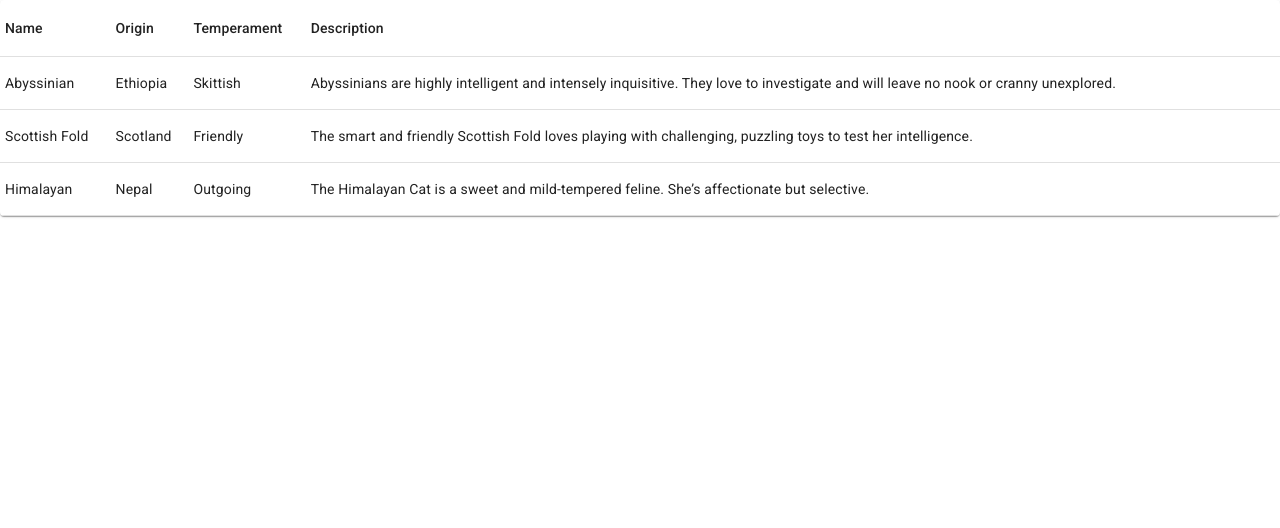
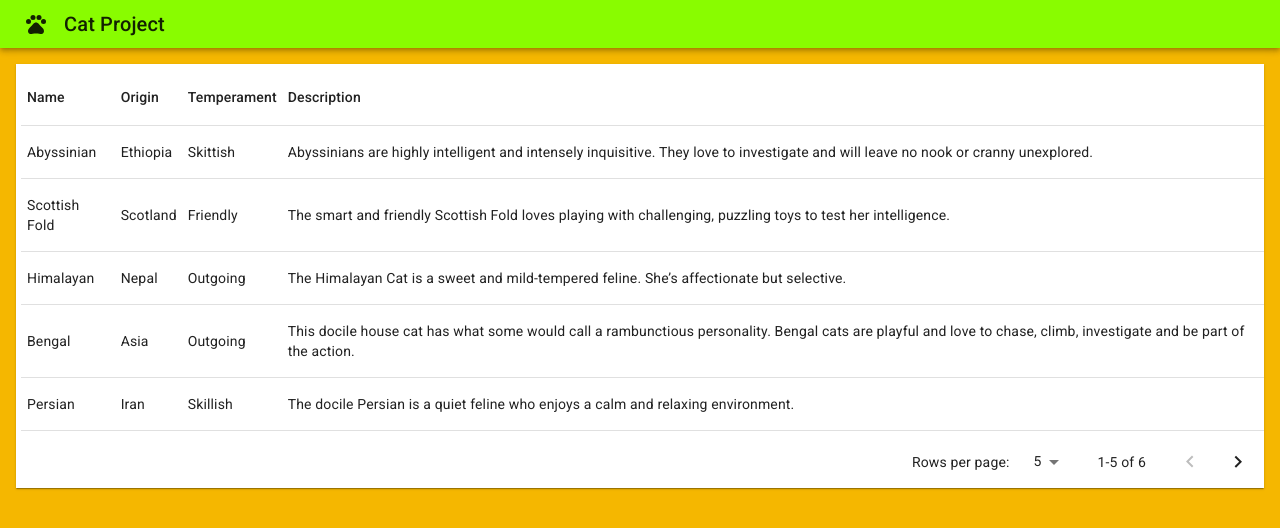
Before and after one commit to tahkojuusto/cat-project, a React (Create React App) app: page / in a window 1280 px wide. Shown: the top 528 px of the page. Built offline with nearby package versions, Linux system fonts and the light colour scheme; no server answers; what aws-amplify would draw is missing.

Commit message:
Add some styles to BreedList, new header

```diff
--- a/package.json
+++ b/package.json
@@ -6,6 +6,7 @@
     "@aws-amplify/api": "^2.1.6",
     "@aws-amplify/pubsub": "^2.1.7",
     "@material-ui/core": "^4.9.5",
+    "@material-ui/icons": "^4.9.1",
     "@testing-library/jest-dom": "^4.2.4",
     "@testing-library/react": "^9.3.2",
     "@testing-library/user-event": "^7.1.2",
--- a/src/App.tsx
+++ b/src/App.tsx
@@ -3,6 +3,9 @@ import Amplify from 'aws-amplify';
 import awsconfig from './aws-exports';
 
 import BreedList from './components/BreedList';
+import Header from './components/Header';
+import { ThemeProvider, createMuiTheme, hexToRgb, rgbToHex } from '@material-ui/core';
+import { green, purple } from '@material-ui/core/colors';
 
 Amplify.configure(awsconfig);
 
@@ -28,12 +31,45 @@ const BREEDS = [
     temperament: 'Outgoing',
     description: 'The Himalayan Cat is a sweet and mild-tempered feline. She’s affectionate but selective.'
   },
+  {
+    id: '4',
+    name: 'Bengal',
+    origin: 'Asia',
+    temperament: 'Outgoing',
+    description: 'This docile house cat has what some would call a rambunctious personality. Bengal cats are playful and love to chase, climb, investigate and be part of the action.'
+  },
+  {
+    id: '5',
+    name: 'Persian',
+    origin: 'Iran',
+    temperament: 'Skillish',
+    description: 'The docile Persian is a quiet feline who enjoys a calm and relaxing environment.'
+  },
+  {
+    id: '6',
+    name: 'Turkish Van',
+    origin: 'Turkey',
+    temperament: 'Friendly',
+    description: 'A slow-maturing breed, the Turkish Van takes three to five years to reach maturity.'
+  },
 ];
 
+const theme = createMuiTheme({
+  palette: {
+    primary: { main: '#89FC00' },
+    secondary: { main: '#F5B700' },
+    contrastThreshold: 3,
+  },
+  shape: {
+    borderRadius: 0,
+  }
+});
+
 const App = () => (
-  <>
+  <ThemeProvider theme={theme}>
+    <Header />
     <BreedList breeds={BREEDS} />
-  </>
+  </ThemeProvider>
 );
 
 export default App;
--- a/src/components/BreedList.tsx
+++ b/src/components/BreedList.tsx
@@ -1,6 +1,6 @@
 import { Breed } from '../models/Breed';
 
-import React, { } from 'react';
+import React, { useState } from 'react';
 import { makeStyles } from '@material-ui/core/styles';
 import Table from '@material-ui/core/Table';
 import TableBody from '@material-ui/core/TableBody';
@@ -8,18 +8,20 @@ import TableCell from '@material-ui/core/TableCell';
 import TableHead from '@material-ui/core/TableHead';
 import TableRow from '@material-ui/core/TableRow';
 import Paper from '@material-ui/core/Paper';
+import { TablePagination } from '@material-ui/core';
 
 const useStyles = makeStyles(theme => ({
   root: {
-    marginTop: theme.spacing(0),
     overflowX: 'auto',
+    margin: '1em'
   },
   table: {
     minWidth: 200,
+    margin: 5
   },
   tableCell: {
-    paddingRight: 4,
-    paddingLeft: 5,
+    paddingRight: 5,
+    paddingLeft: 6,
   },
 }));
 
@@ -31,6 +33,18 @@ export const BreedList = ({
   breeds
 }: IBreedListProps) => {
   const classes = useStyles();
+
+  const [rowsPerPage, setRowsPerPage] = useState(5);
+  const [page, setPage] = useState(0);
+
+  const handleChangePage = (event: unknown, newPage: number) => {
+    setPage(newPage);
+  };
+
+  const handleChangeRowsPerPage = (event: React.ChangeEvent<HTMLInputElement>) => {
+    setRowsPerPage(parseInt(event.target.value, 10));
+    setPage(0);
+  };
 
   const table = (
     <Paper className={classes.root}>
@@ -44,7 +58,7 @@ export const BreedList = ({
           </TableRow>
         </TableHead>
         <TableBody>
-          {breeds.map((breed: Breed) => (
+          {breeds.slice(page * rowsPerPage, page * rowsPerPage + rowsPerPage).map((breed: Breed) => (
             <TableRow key={breed.id}>
               <TableCell key={breed.id} className={classes.tableCell}>{breed.name}</TableCell>
               <TableCell className={classes.tableCell}>{breed.origin}</TableCell>
@@ -54,6 +68,15 @@ export const BreedList = ({
           ))}
         </TableBody>
       </Table>
+      <TablePagination
+          rowsPerPageOptions={[5, 10]}
+          component="div"
+          count={breeds.length}
+          rowsPerPage={rowsPerPage}
+          page={page}
+          onChangePage={handleChangePage}
+          onChangeRowsPerPage={handleChangeRowsPerPage}
+        />
     </Paper>
   );
 
--- /dev/null
+++ b/src/components/Header.tsx
@@ -0,0 +1,29 @@
+import React from 'react';
+import { makeStyles } from '@material-ui/core/styles';
+import { AppBar, Toolbar, Typography } from '@material-ui/core';
+import PetsIcon from '@material-ui/icons/Pets';
+
+const useStyles = makeStyles(theme => ({
+  headerText: {
+    marginLeft: '1rem',
+  }
+}));
+
+export const Header = () => {
+  const classes = useStyles();
+
+  const header = (
+    <AppBar position="static">
+      <Toolbar variant="dense">
+        <PetsIcon />
+        <Typography variant="h6" className={classes.headerText}>
+          Cat Project
+        </Typography>
+      </Toolbar>
+    </AppBar>
+  );
+
+  return header;
+};
+
+export default Header;
--- a/src/index.css
+++ b/src/index.css
@@ -1,5 +1,6 @@
 body {
   margin: 0;
+  background-color: #F5B700;
 }
 
 html {
```
Also changed, not shown: 1 other file (tests, documents, lock files or other folders).
